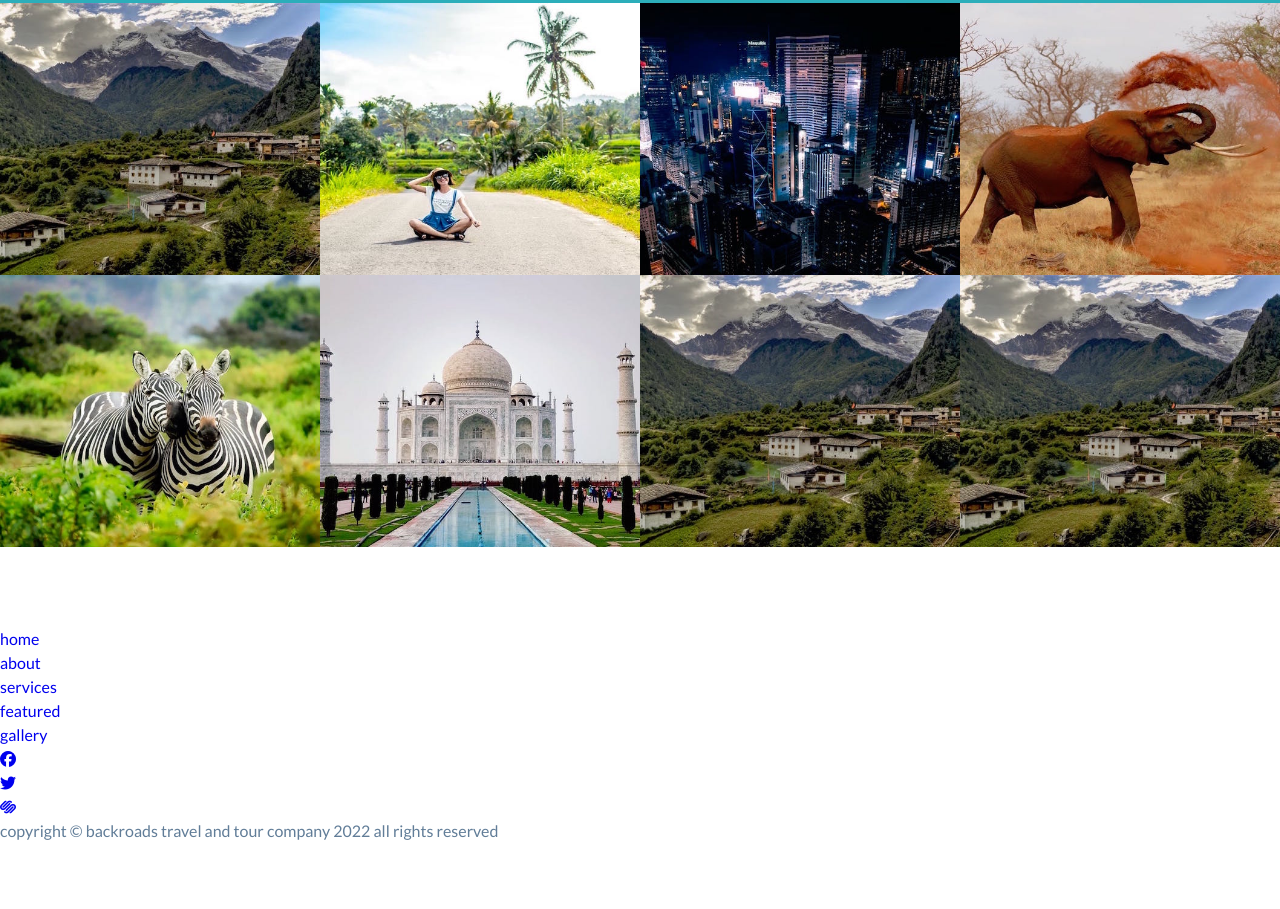
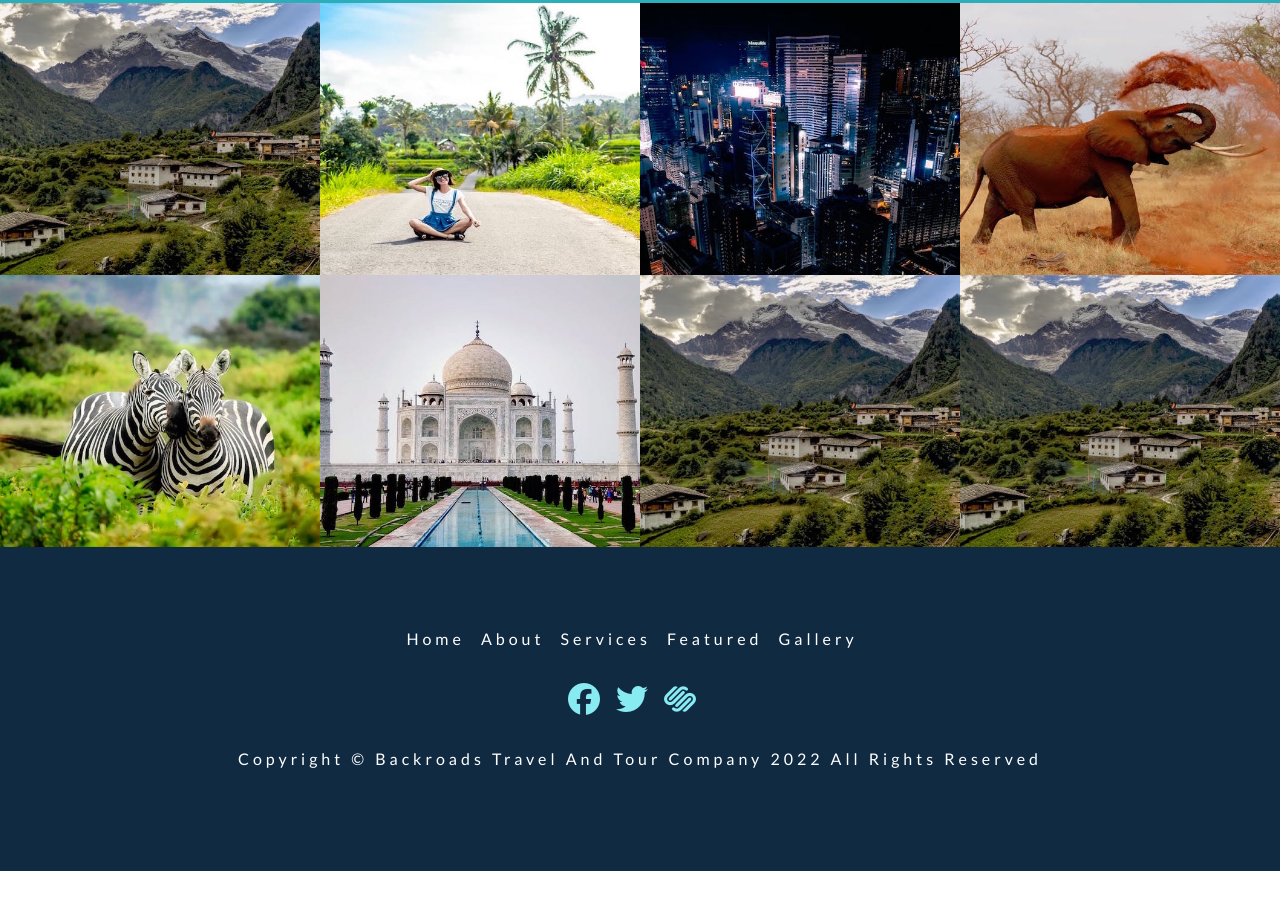
Before and after one commit to abu-naail1989/back-roads, a plain HTML site: page index.html in a window 1280 px wide. Shown: the part 3457-4366 px from the top of the page. After the commit the page ends 4328 px from the top, so only its background shows below. Drawn offline with Linux system fonts and the light colour scheme; files that its build step writes are made by us from their sources.

Commit message:
Add files via upload
Footer css

```diff
--- a/css/styles.css
+++ b/css/styles.css
@@ -521,3 +521,42 @@ Gallery
 Footer
 ===============
 */
+.footer{
+  background: var(--clr-grey-1);
+  text-align: center;
+  padding-left: 2rem;
+  padding-right: 2rem;
+}
+
+.footer-links, .footer-icons{
+  display: flex;
+  justify-content: center;
+  margin-bottom: 1.5rem;
+  flex-wrap: wrap;
+}
+.footer-link{
+  color: var(--clr-white);
+  text-transform: capitalize;
+  font-size: 1rem;
+  margin-right: 1rem;
+  letter-spacing: var(--spacing);
+  transition: var(--transition);
+}
+.footer-link:hover{
+  color: var(--clr-primary-5);
+}
+
+.footer-icon{
+  font-size: 2rem;
+  margin-right: 1rem;
+  color: var(--clr-primary-8);
+  transition: var(--transition);
+  }
+  .footer-icon:hover{
+    color: var(--clr-primary-5);
+  }
+  .copyright{
+    text-transform: capitalize;
+    letter-spacing: var(--spacing);
+    color: var(--clr-white);
+  }
--- a/index.html
+++ b/index.html
@@ -390,7 +390,7 @@
     <!-- footer -->
     <footer class="section footer">
       <!-- footer links -->
-      <ul class="footer-link">
+      <ul class="footer-links">
         <!-- first link -->
         <li>
           <a href="#home" class="footer-link scroll-link">home</a>
@@ -421,7 +421,7 @@
       <!-- footer icons -->
       <ul class="footer-icons">
         <!-- first icon -->
-        <li><a href="https://www.twitter.com" target="_blank" class="footer-icon" >
+        <li><a href="https://www.facebook.com" target="_blank" class="footer-icon" >
           <i class="fab fa-facebook"></i>
         </a></li>
         <!-- end of first icon -->
@@ -433,7 +433,7 @@
         <!-- end of second icon -->
 
         <!-- third icon -->
-        <li><a href="https://www.twitter.com" target="_blank" class="footer-icon" >
+        <li><a href="https://www.squarespace.com" target="_blank" class="footer-icon" >
           <i class="fab fa-squarespace"></i>
         </a></li>
         <!-- end of third icon -->
```
